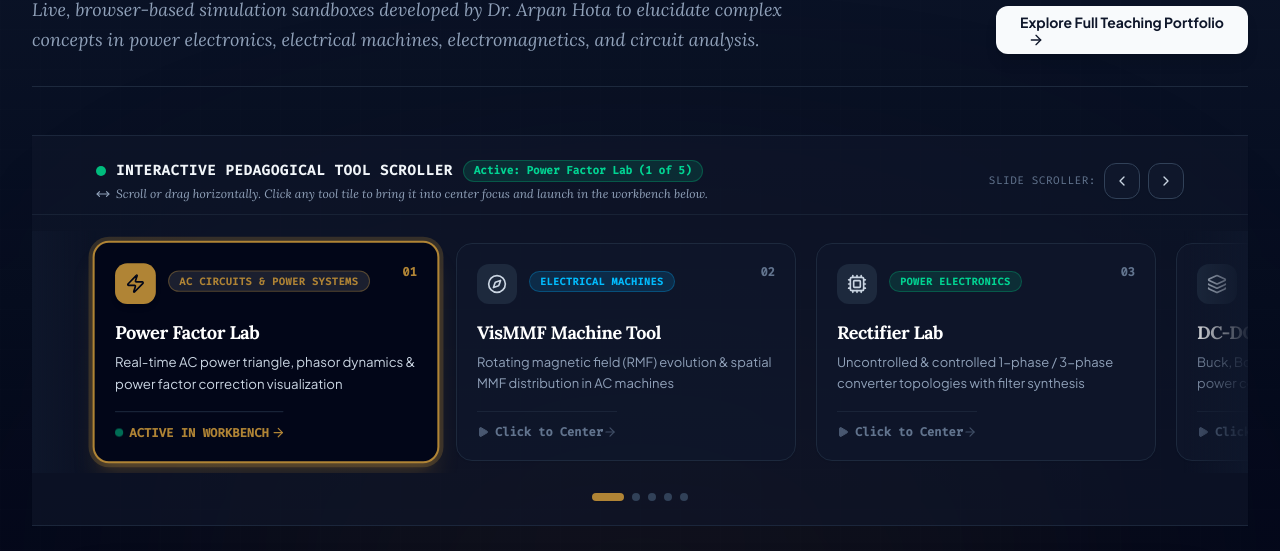
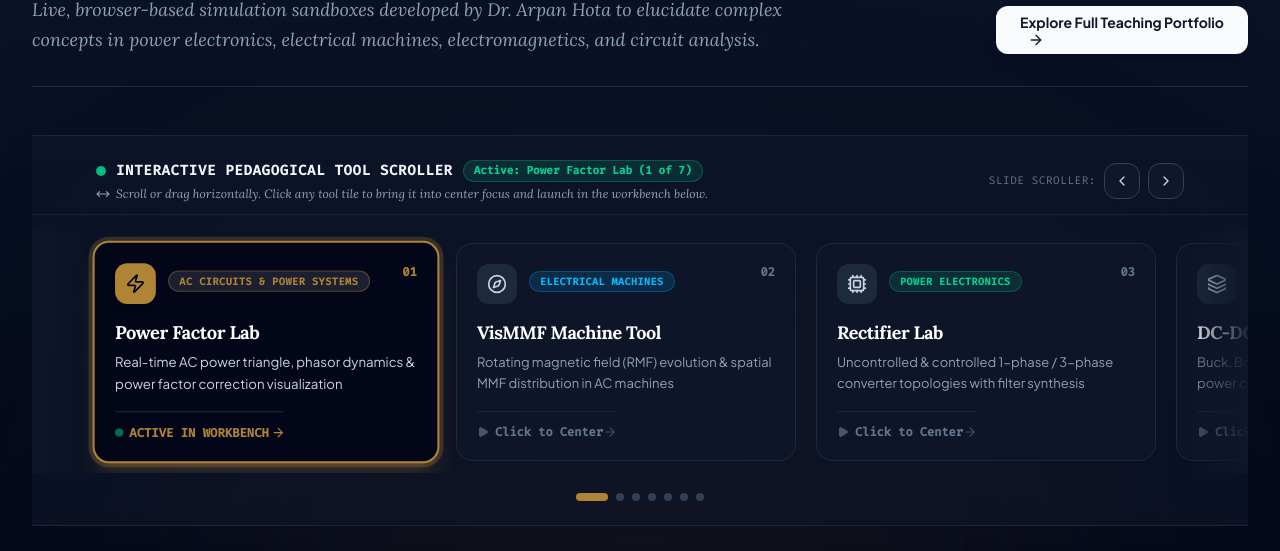
Before and after one commit to hotaarpan-iitkgp/apex, a React (Vite) app: page /#/ in a window 1280 px wide. Shown: the part 4592-5143 px from the top of the page. Built offline with nearby package versions, Linux system fonts and the light colour scheme.

Commit message:
feat(portfolio): add Inverter Lab and Current Racer apps
Expand the pedagogical apps section by adding "PowerSim (Inverter Lab)" and "Current Racer" interactive simulators, including associated UI components and dynamic counting for the simulator badge.

```diff
--- a/src/components/InteractiveAppsShowcase.tsx
+++ b/src/components/InteractiveAppsShowcase.tsx
@@ -18,7 +18,9 @@ import {
   GraduationCap,
   Play,
   ArrowRight,
-  MoveHorizontal
+  MoveHorizontal,
+  Activity,
+  Gamepad2
 } from 'lucide-react';
 import { pedagogicalApps, PedagogicalApp } from '@/data/portfolio';
 import { Button } from '@/components/ui/button';
@@ -40,6 +42,10 @@ const getAppIcon = (id: string) => {
       return <Layers className="h-5 w-5" />;
     case 'emanimate':
       return <Waves className="h-5 w-5" />;
+    case 'inverter-lab':
+      return <Activity className="h-5 w-5" />;
+    case 'current-racer':
+      return <Gamepad2 className="h-5 w-5" />;
     default:
       return <Sparkles className="h-5 w-5" />;
   }
@@ -76,6 +82,18 @@ const getAccentColor = (id: string) => {
         badge: 'bg-rose-500/15 text-rose-600 dark:text-rose-400 border-rose-500/30',
         glow: 'from-rose-500/20 to-transparent',
         dot: 'bg-rose-400',
+      };
+    case 'inverter-lab':
+      return {
+        badge: 'bg-violet-500/15 text-violet-600 dark:text-violet-400 border-violet-500/30',
+        glow: 'from-violet-500/20 to-transparent',
+        dot: 'bg-violet-400',
+      };
+    case 'current-racer':
+      return {
+        badge: 'bg-teal-500/15 text-teal-600 dark:text-teal-400 border-teal-500/30',
+        glow: 'from-teal-500/20 to-transparent',
+        dot: 'bg-teal-400',
       };
     default:
       return {
--- a/src/data/portfolio.tsx
+++ b/src/data/portfolio.tsx
@@ -805,6 +805,56 @@ export const pedagogicalApps: PedagogicalApp[] = [
     ],
     suggestedCourses: ["EE101", "Electromagnetic Fields & Waves", "Physics"],
     color: "from-purple-600 to-pink-700"
+  },
+  {
+    id: "inverter-lab",
+    title: "PowerSim — Interactive Inverter Visualizer & PWM Lab",
+    shortTitle: "Inverter Lab",
+    tagline: "Half-Bridge, H-Bridge VSI & CSI circuit schematics with real-time conduction and SPWM modulation",
+    url: "https://hotaarpan-iitkgp.github.io/Inverter-Lab/",
+    category: "Power Electronics & Inverters",
+    badge: "DC-AC Inverter Sim",
+    description: "An interactive power electronics inverter simulator featuring dynamic conduction path animations, Bipolar and Unipolar Sinusoidal Pulse-Width Modulation (SPWM) schemes, and synchronized multi-channel oscilloscope waveforms across Half-Bridge VSI, Full-Bridge (H-Bridge) VSI, and Current Source Inverters (CSI).",
+    concepts: [
+      "1-Phase Half-Bridge & Full-Bridge (H-Bridge) VSI Operation",
+      "Current Source Inverter (CSI) Commutation Dynamics",
+      "Bipolar vs. Unipolar Sinusoidal PWM (SPWM)",
+      "Modulation Index (ma) & Frequency Ratio (mf) Harmonics",
+      "Diode Freewheeling Paths & Dead-Time Effects"
+    ],
+    keyFeatures: [
+      "Live interactive schematic with animated current conduction paths",
+      "Seamless switching between Half-Bridge, H-Bridge, and CSI topologies",
+      "Adjustable carrier and reference modulation controls (ma, mf)",
+      "Synchronized multi-channel oscilloscope with gate pulses & output waveforms"
+    ],
+    suggestedCourses: ["EE31011 (Power Electronics)", "EE39006 (PE Lab)", "EE60208"],
+    color: "from-violet-600 to-indigo-700"
+  },
+  {
+    id: "current-racer",
+    title: "Current Racer — Interactive H-Bridge & VSI Current Control Game",
+    shortTitle: "Current Racer",
+    tagline: "Interactive gamified current tracking in 1-phase H-Bridge and 3-phase (120°) Voltage Source Inverters",
+    url: "https://hotaarpan-iitkgp.github.io/Current-Racer/",
+    category: "Power Electronics & Control",
+    badge: "Gamified VSI Control",
+    description: "A gamified interactive simulator to master Single-Phase H-Bridge and Three-Phase (120°) Voltage Source Inverter switching. Challenge your real-time timing to track reference current trajectories, observe antiparallel diode freewheeling, manage inductive energy in balanced RL loads, and score waveform accuracy.",
+    concepts: [
+      "H-Bridge Switching States & Current Slew Rates (di/dt)",
+      "Antiparallel Diode Freewheeling & Inductive Energy Trapping",
+      "3-Phase 120° Inverter Conduction Modes",
+      "Hysteresis & Bang-Bang Current Control Dynamics",
+      "Waveform Distortion & Trajectory Tracking Scoring"
+    ],
+    keyFeatures: [
+      "Interactive real-time switching control with keyboard and touch inputs",
+      "Dynamic trajectory tracking game mode with live accuracy scoring",
+      "Switchable 1-Phase H-Bridge and 3-Phase 120° VSI topology modes",
+      "Real-time oscilloscope tracking of target vs. actual load current"
+    ],
+    suggestedCourses: ["EE31011 (Power Electronics)", "EE39006 (PE Lab)", "Feedback Control Systems"],
+    color: "from-teal-600 to-emerald-700"
   }
 ];
 
--- a/src/pages/Teaching.tsx
+++ b/src/pages/Teaching.tsx
@@ -1,5 +1,5 @@
 import { motion } from 'framer-motion';
-import { teaching } from '@/data/portfolio';
+import { teaching, pedagogicalApps } from '@/data/portfolio';
 import { Card, CardContent, CardHeader, CardTitle } from '@/components/ui/card';
 import {
   BookOpen,
@@ -191,7 +191,7 @@ export default function Teaching() {
             badge={
               <div className="flex items-center gap-2 text-xs font-mono text-emerald-700 dark:text-emerald-400 bg-emerald-500/10 dark:bg-emerald-500/20 px-3 py-1.5 rounded-full border border-emerald-500/30">
                 <span className="h-2 w-2 rounded-full bg-emerald-500 animate-pulse"></span>
-                <span className="font-semibold">5 Live Simulators</span>
+                <span className="font-semibold">{pedagogicalApps.length} Live Simulators</span>
               </div>
             }
             accentColor="emerald"
```
